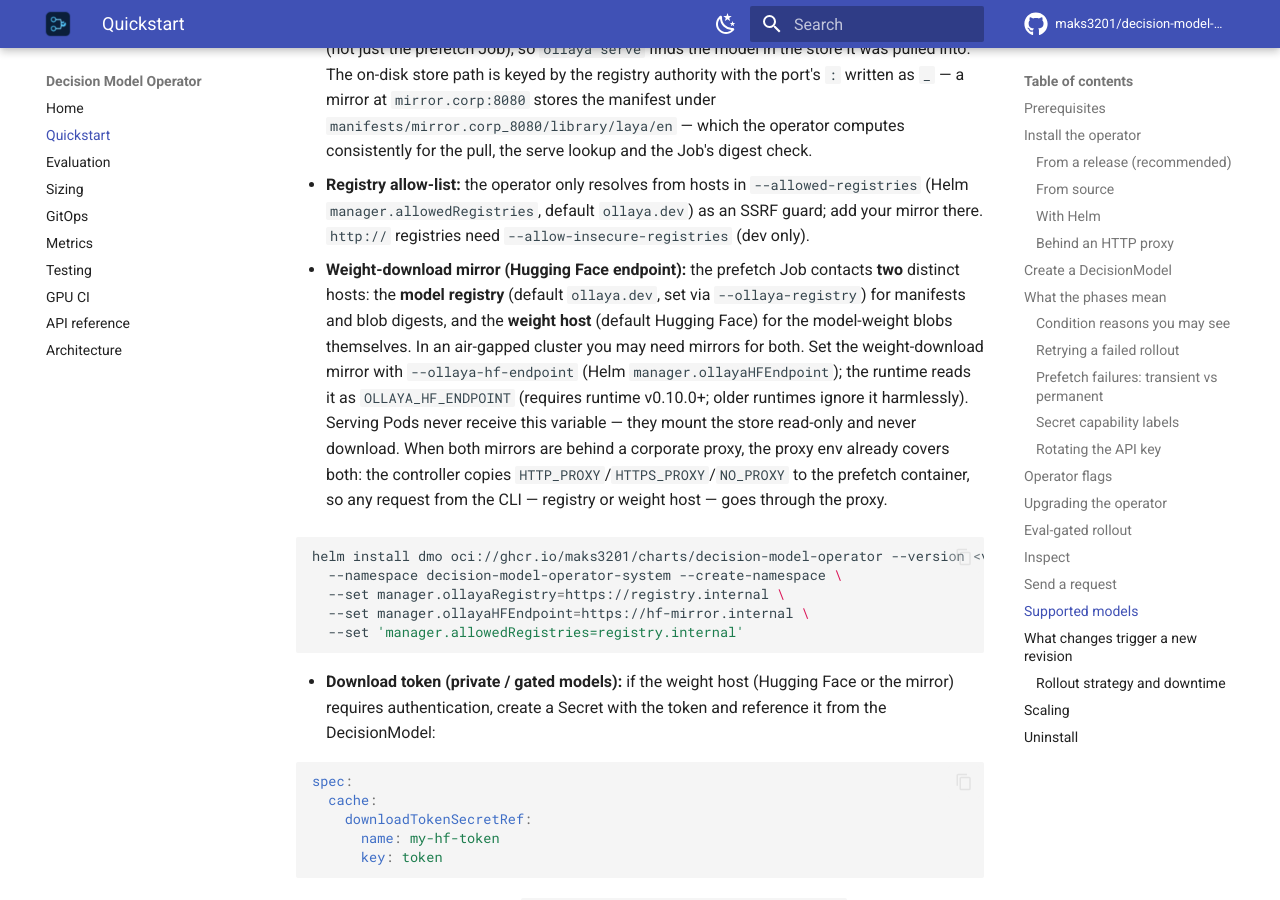
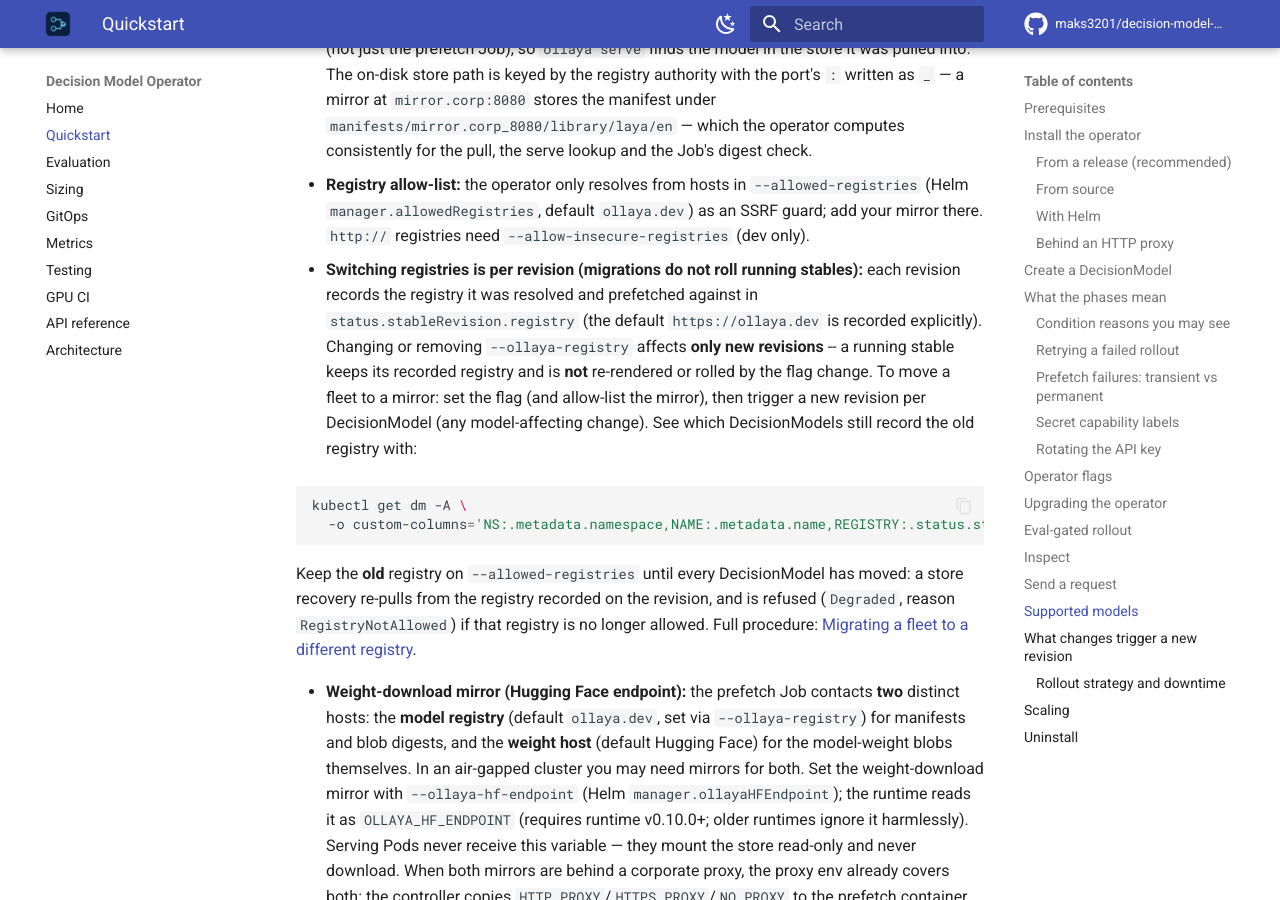
Before and after one commit to maks3201/decision-model-operator, an MkDocs documentation site: the page built from docs/quickstart.md, in a window 1280 px wide and 900 px high, scrolled down 14590 px. Built offline with MkDocs 1.6.1 and Material for MkDocs 9.7.7, drawn with Linux system fonts in a browser that asks for light colours; comment, search, counter and statistics services are not loaded.

Commit message:
docs: switching registries and air-gap migration after per-revision registry recording (#129)

````diff
--- a/docs/quickstart.md
+++ b/docs/quickstart.md
@@ -511,6 +511,27 @@ Reference a model by `name:tag`:
   as an SSRF guard; add your mirror there. `http://` registries need
   `--allow-insecure-registries` (dev only).
 
+- **Switching registries is per revision (migrations do not roll running stables):**
+  each revision records the registry it was resolved and prefetched against in
+  `status.stableRevision.registry` (the default `https://ollaya.dev` is recorded
+  explicitly). Changing or removing `--ollaya-registry` affects **only new
+  revisions** -- a running stable keeps its recorded registry and is **not**
+  re-rendered or rolled by the flag change. To move a fleet to a mirror: set the flag
+  (and allow-list the mirror), then trigger a new revision per DecisionModel (any
+  model-affecting change). See which DecisionModels still record the old registry
+  with:
+
+  ```sh
+  kubectl get dm -A \
+    -o custom-columns='NS:.metadata.namespace,NAME:.metadata.name,REGISTRY:.status.stableRevision.registry'
+  ```
+
+  Keep the **old** registry on `--allowed-registries` until every DecisionModel has
+  moved: a store recovery re-pulls from the registry recorded on the revision, and is
+  refused (`Degraded`, reason `RegistryNotAllowed`) if that registry is no longer
+  allowed. Full procedure: [Migrating a fleet to a different
+  registry](runbooks/registry-migration.md).
+
 - **Weight-download mirror (Hugging Face endpoint):** the prefetch Job contacts
   **two** distinct hosts: the **model registry** (default `ollaya.dev`, set via
   `--ollaya-registry`) for manifests and blob digests, and the **weight host**
````
Also changed, not shown: docs/runbooks/registry-migration.md (added, +85 -0 lines).
